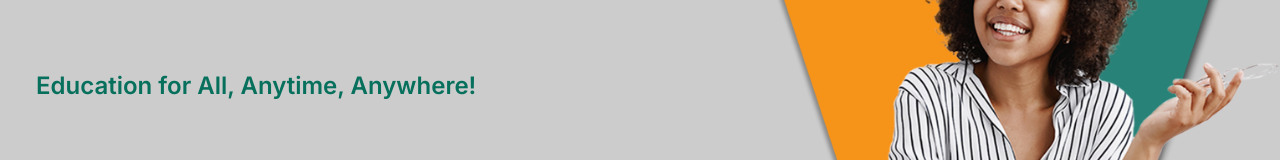
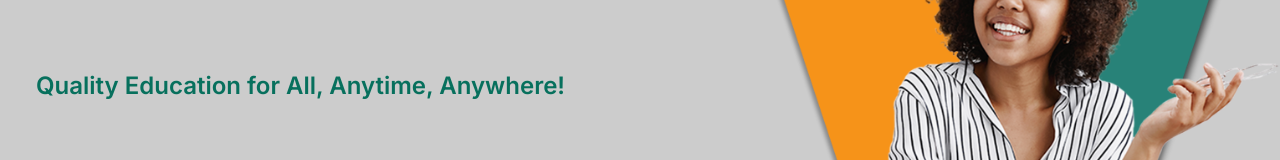
Before and after one commit to Kidyoh/fayda-trial, a Next.js app: page / in a window 1280 px wide. Shown: the part 266-426 px from the top of the page. Built offline with nearby package versions, Linux system fonts and the light colour scheme; no server answers.

Commit message:
update: slogan updated

```diff
--- a/src/components/homepage_components/cover_home.tsx
+++ b/src/components/homepage_components/cover_home.tsx
@@ -48,7 +48,7 @@ export default function CoverHome() {
             <div className=" h-fit ">
               <div className="mx-4  my-10">
                 <h1 className="text-primaryColor text-xl md:text-2xl font-semibold text-center  ssmd:text-left">
-                  Education for All, Anytime, Anywhere!
+                  Quality Education for All, Anytime, Anywhere!
                 </h1>
               </div>
               <div className="mt-20  pb-3 w-full flex">
```
